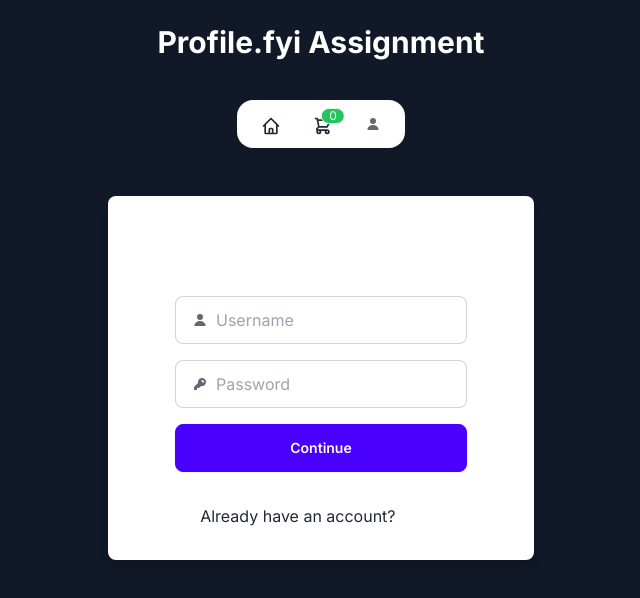
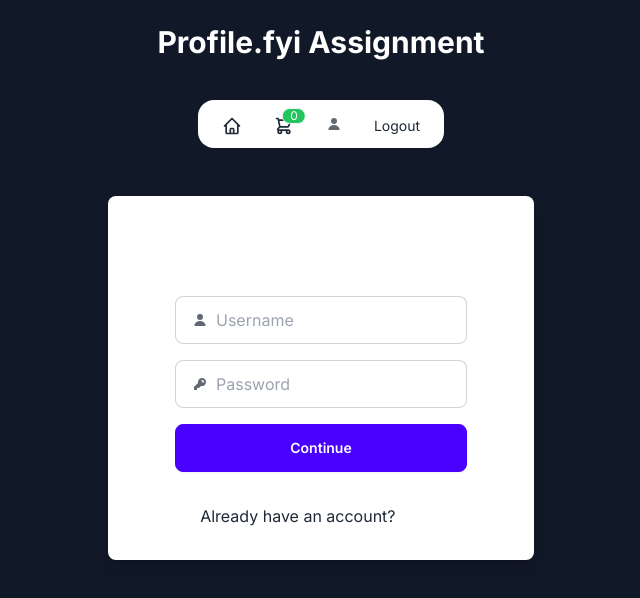
Before and after one commit to metaladmiral/profile.fyi-assign, a Next.js app: page /auth/register in a window 1280 px wide. Shown: the top 598 px of the page, without its empty margins (319-959 px from the left). Built offline with nearby package versions, Linux system fonts and the light colour scheme.

Commit message:
Feat: added logout

```diff
--- /dev/null
+++ b/src/app/auth/logout/page.tsx
@@ -0,0 +1,9 @@
+"use client";
+
+import { redirect } from "next/navigation";
+export default function Page() {
+  if (localStorage.getItem("jwt") && localStorage.getItem("jwt") !== "") {
+    localStorage.removeItem("jwt");
+  }
+  redirect("/auth/login");
+}
--- a/src/components/header.tsx
+++ b/src/components/header.tsx
@@ -92,6 +92,11 @@ export default function Header() {
               </div>
             </span>
           </NavLink>
+          <NavLink href="/auth/logout">
+            <span className="tooltip" data-tip="Stats">
+              <div className="indicator">Logout</div>
+            </span>
+          </NavLink>
         </ul>
       </nav>
     </>
```
